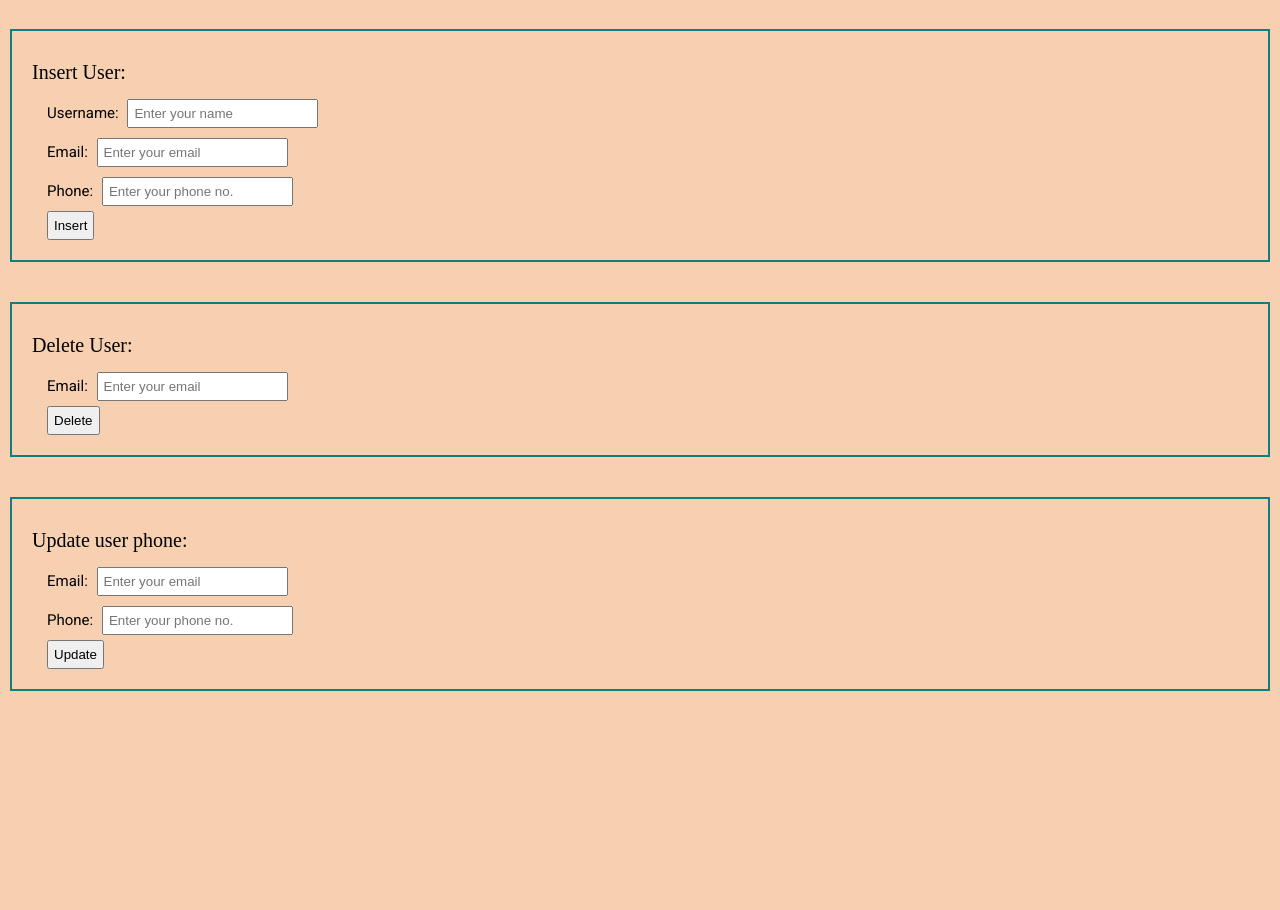
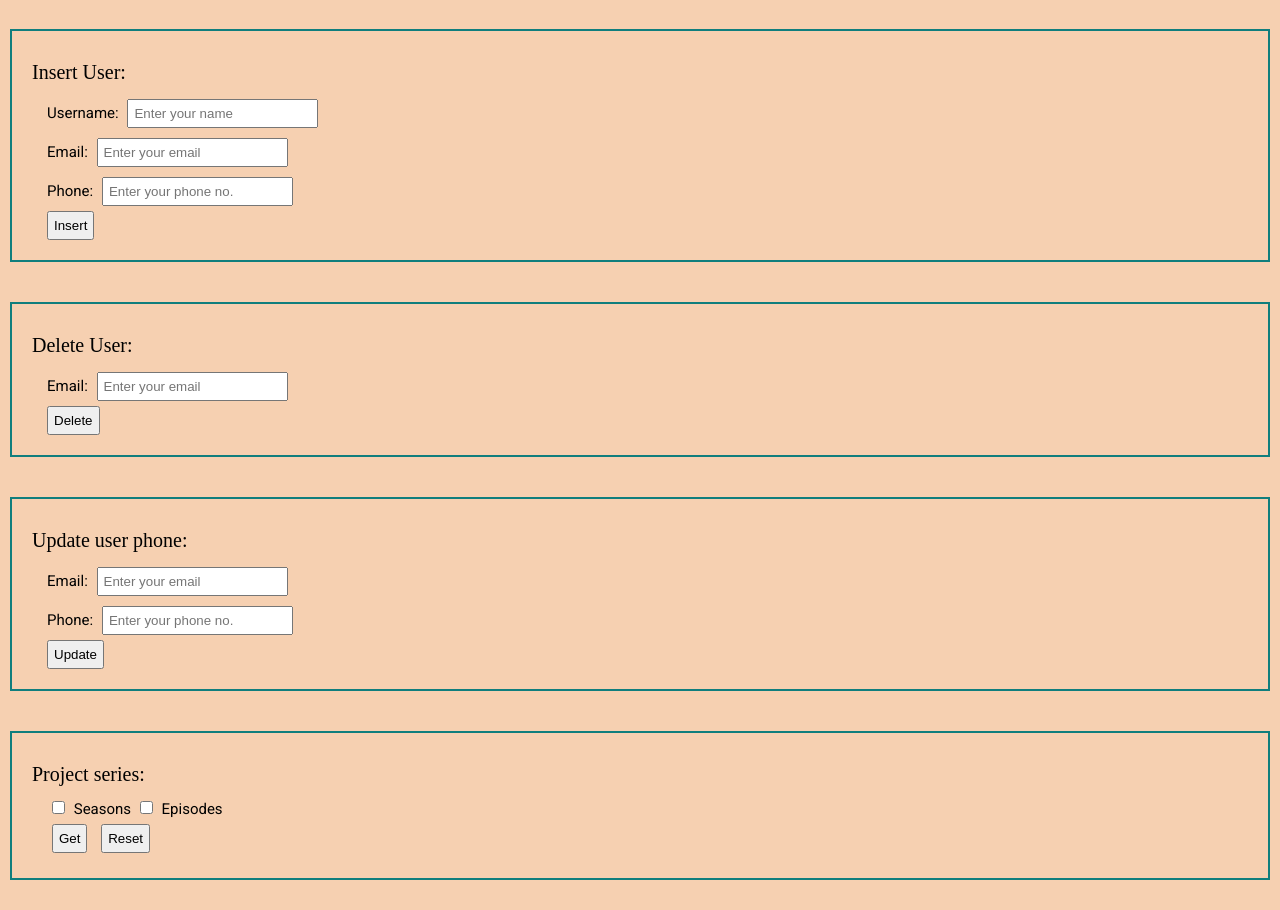
Before and after one commit to yaash45/BiblioStream, a Flask app: page / in a window 1280 px wide. Shown: the part 69-979 px from the top of the page. Before the commit the page ends 760 px from the top, so only its background shows below. Run offline with Flask 2, Linux system fonts and the light colour scheme; parts of the project's set-up code (start-up, migrations or seed data) failed here and were passed over; some web fonts are replaced.

Commit message:
Implement frontend for Project query
- Select checkboxes to choose which columns to display

```diff
--- a/src/main.py
+++ b/src/main.py
@@ -1,5 +1,6 @@
 import argparse
 from flask import Flask, render_template, request, redirect
+from flask.helpers import url_for
 from bibliostream import BiblioStream
 from database import Database
 
@@ -22,8 +23,8 @@ if args.DatabaseConfigPath != None:
 
 
 @app.route("/")
-def index() -> str:
-    return render_template("index.html")
+def index(project_result=None) -> str:
+    return render_template("index.html", project_result=project_result)
 
 
 @app.route("/insert_user", methods=["POST"])
@@ -65,6 +66,41 @@ def update_user_phone():
         return "Failed operation"
 
 
+@app.route("/project_series", methods=["GET"])
+def project_series():
+
+    # If the get button is pressed, obtain data from database
+    if request.args.get("project_get", None):
+        seasons = None
+        episodes = None
+
+        if request.args.get("project_seasons", None):
+            seasons = request.args["project_seasons"]
+        if request.args.get("project_episodes", None):
+            episodes = request.args["project_episodes"]
+
+        # If both are None, query will throw error. So redirect to index.html
+        if seasons == None and episodes == None:
+            return redirect("/")
+
+        # Project based on selected checkboxes
+        if seasons != None and episodes != None:
+            project_result = f"[('showname', 'seasons', 'episodes')] : \
+                {bs.project_series(seasons=True, episodes=True)}"
+        elif seasons != None and episodes == None:
+            project_result = f"[('showname', 'seasons')] : {bs.project_series(seasons=True, episodes=False)}"
+        elif seasons == None and episodes != None:
+            project_result = f"[('showname', 'episodes')] : {bs.project_series(seasons=False, episodes=True)}"
+
+        return render_template("index.html", project_result=project_result)
+
+    # If reset button is pressed, simply redirect to home
+    elif request.args.get("project_reset", None):
+        return redirect("/")
+
+    return redirect("/")
+
+
 try:
     app.run(host="localhost", port=8080, debug=True)
 finally:
--- a/src/static/styles/mainpage.css
+++ b/src/static/styles/mainpage.css
@@ -57,7 +57,8 @@ a {
   flex-direction: column;
   padding: 10px;
   background-color: #f6d0b1;
-  height: 94%;
+  min-height: 100%;
+  max-height: 200%;
 }
 
 .header {
@@ -94,3 +95,7 @@ a {
 .form form button {
   padding: 5px;
 }
+
+.form .db_result {
+  padding: 15px;
+}
--- a/src/templates/index.html
+++ b/src/templates/index.html
@@ -26,7 +26,7 @@
             <li><a href="#delete">Delete</a></li>
             <li><a href="#update">Update</a></li>
             <li>Select</li>
-            <li>Project</li>
+            <li><a href="#project">Project</a></li>
           </ul>
         </div>
       </div>
@@ -83,6 +83,29 @@
             <button>Update</button>
           </form>
         </div>
+        <div class="form" class="project_series">
+          <span class="header"><a id="project">Project series:</a></span>
+          <form action="{{url_for('project_series')}}" method="GET">
+            <input
+              type="checkbox"
+              name="project_seasons"
+              value="seasons"
+            />
+            <label for="project_seasons">Seasons</label>
+            <input
+              type="checkbox"
+              name="project_episodes"
+              value="episodes"
+            />
+            <label for="project_episodes">Episodes</label>
+            <br />
+            <input type="submit" name="project_get" value="Get"></input>
+            <input type="submit" name="project_reset" value="Reset"></input>
+          </form>
+          {% if project_result %}
+          <span class="db_result"> {{ project_result }}</span>
+          {% endif %}
+        </div>
       </div>
     </div>
   </body>
```
